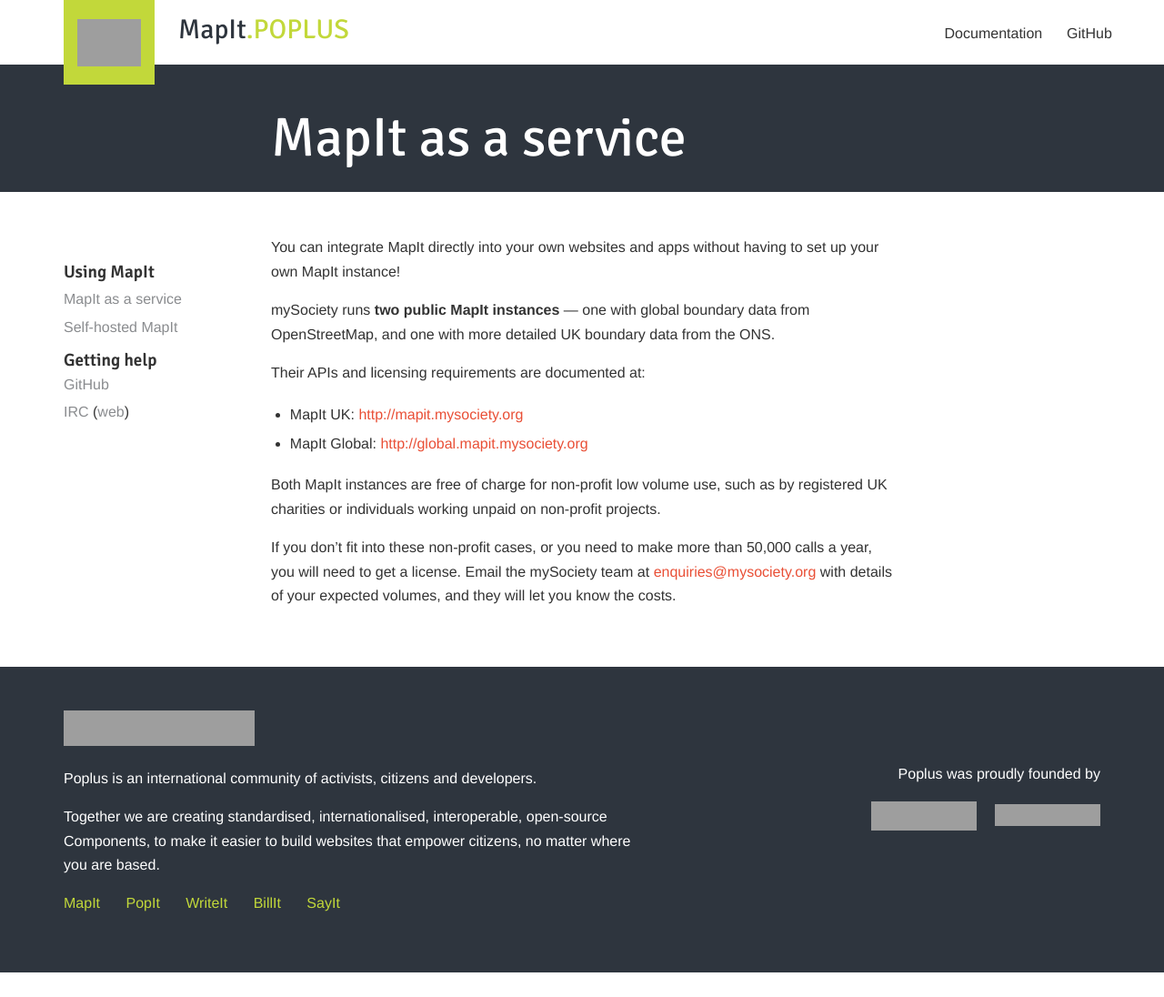
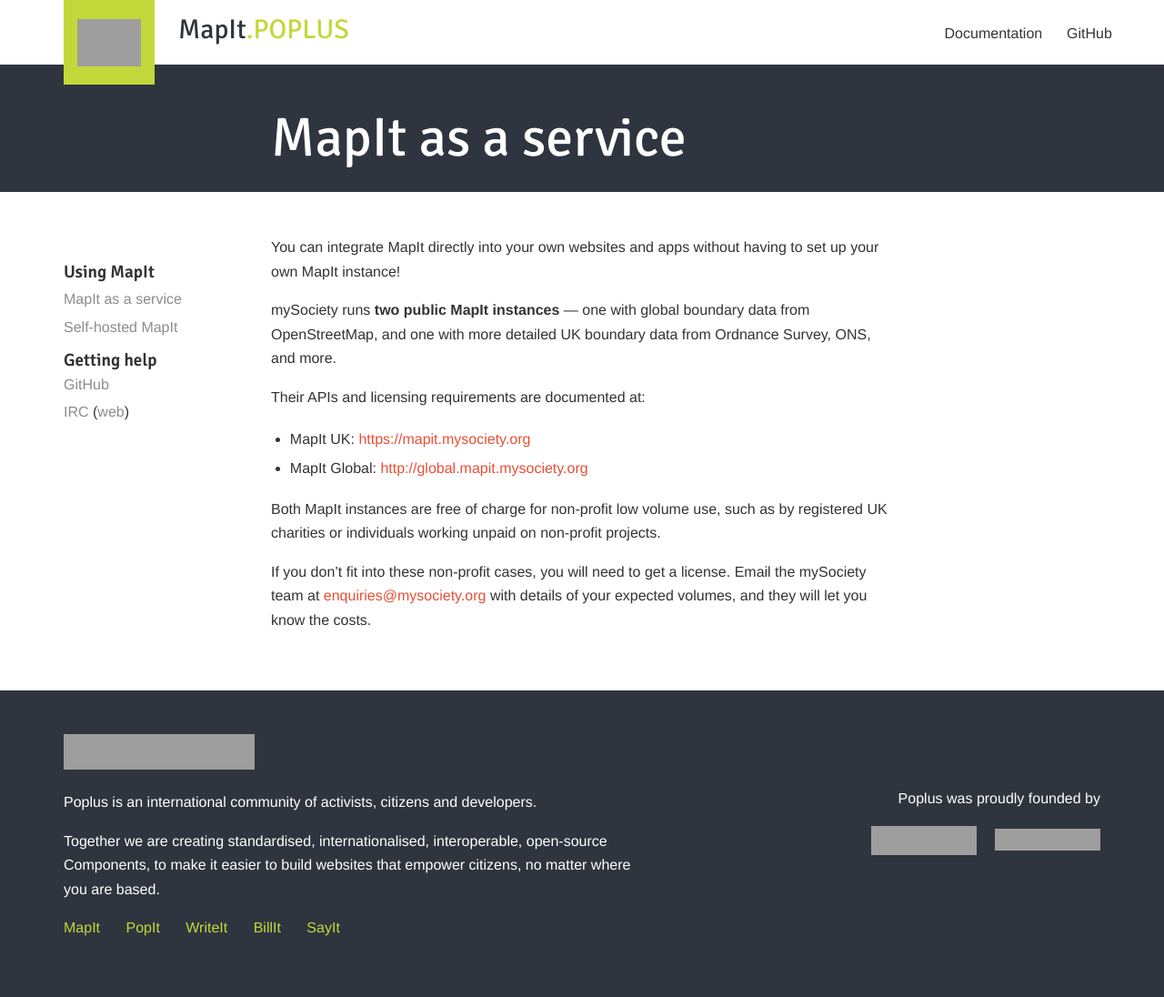
Before and after one commit to mysociety/mapit.poplus.org, a Jekyll site: the page built from docs/as-a-service/index.md, in a window 1280 px wide, cut to the strip 0-1096 px from the top of the page. Shown: the whole strip at 91% size. Built offline with Jekyll 4.4.1, drawn with Linux system fonts in a browser that asks for light colours; before the commit the page ends 1069 px from its top, so only the background shows below that; grey boxes are pictures that could not be loaded.

Commit message:
Mention OS/ONS a bit more.

```diff
--- a/docs/as-a-service/index.md
+++ b/docs/as-a-service/index.md
@@ -5,13 +5,19 @@
 
 You can integrate MapIt directly into your own websites and apps without having to set up your own MapIt instance!
 
-mySociety runs **two public MapIt instances** — one with global boundary data from OpenStreetMap, and one with more detailed UK boundary data from the ONS.
+mySociety runs **two public MapIt instances** — one with global boundary data
+from OpenStreetMap, and one with more detailed UK boundary data from Ordnance
+Survey, ONS, and more.
 
 Their APIs and licensing requirements are documented at:
 
-* MapIt UK: <http://mapit.mysociety.org>
+* MapIt UK: <https://mapit.mysociety.org>
 * MapIt Global: <http://global.mapit.mysociety.org>
 
-Both MapIt instances are free of charge for non-profit low volume use, such as by registered UK charities or individuals working unpaid on non-profit projects.
+Both MapIt instances are free of charge for non-profit low volume use, such as
+by registered UK charities or individuals working unpaid on non-profit
+projects.
 
-If you don’t fit into these non-profit cases, or you need to make more than 50,000 calls a year, you will need to get a license. Email the mySociety team at <enquiries@mysociety.org> with details of your expected volumes, and they will let you know the costs.
+If you don’t fit into these non-profit cases, you will need to get a license.
+Email the mySociety team at <enquiries@mysociety.org> with details of your
+expected volumes, and they will let you know the costs.
--- a/index.html
+++ b/index.html
@@ -55,9 +55,9 @@
         </div>
         <div class="content-column">
             <div class="grid-row">
-                <a class="column-one-of-four example-mapit" href="http://mapit.mysociety.org/postcode/SW1A1AA.html">
+                <a class="column-one-of-four example-mapit" href="https://mapit.mysociety.org/postcode/SW1A1AA.html">
                     <h3>MapIt UK</h3>
-                    <p>The original MapIt, with UK data from Ordnance Survey and OpenStreetMap.</p>
+                    <p>The original MapIt, with UK data from Ordnance Survey, ONS, and more.</p>
                 </a><!--
                 --><a class="column-one-of-four example-mapit" href="http://global.mapit.mysociety.org/point/4326/8.55,47.366667.html">
                     <h3>MapIt Global</h3>
```
